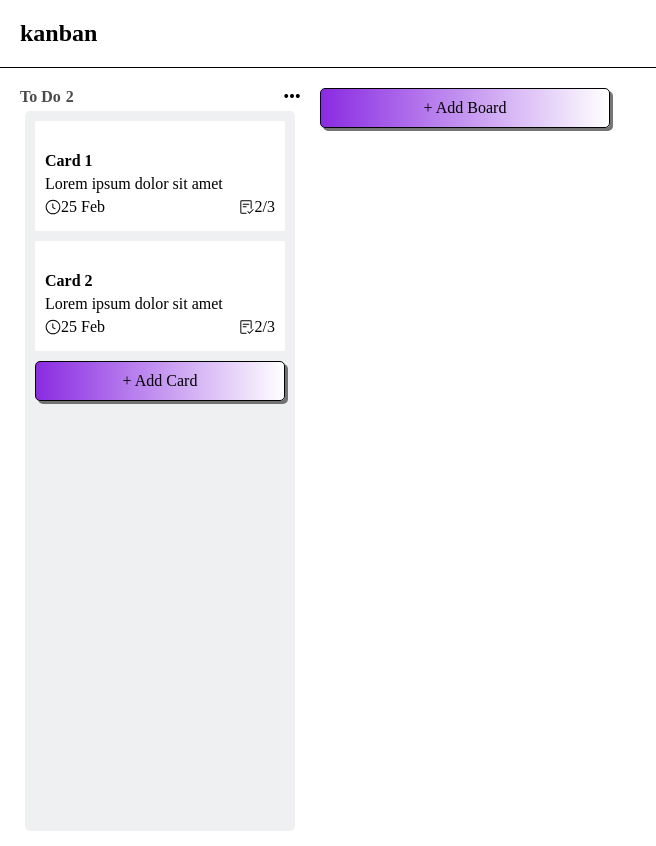
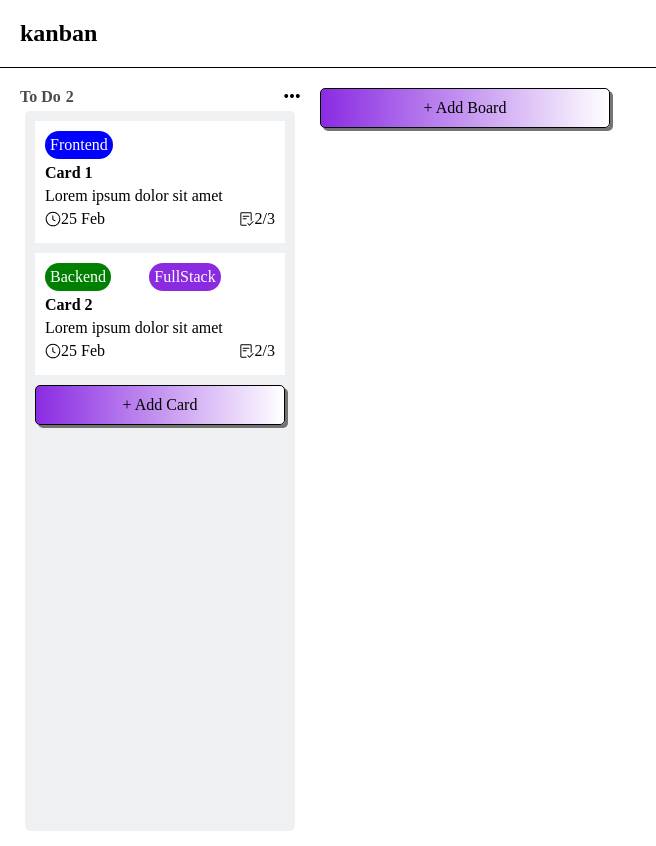
Before and after one commit to SaikatDeb12/kanban-board, a React (Vite) app: page / in a window 1280 px wide. Shown: the whole page, without its empty margins (0-656 px from the left). Built offline with nearby package versions, Linux system fonts and the light colour scheme.

Commit message:
multiple labels

```diff
--- a/src/App.jsx
+++ b/src/App.jsx
@@ -79,20 +79,8 @@ function App() {
       ...board,
       {
         id: Date.now() + Math.random(),
-        title: "To Do",
-        cards: [
-          {
-            id: Date.now() + Math.random(),
-            title: "Card 2",
-            task: ["Some coding"],
-            label: {
-              tag: "Backend",
-              color: "green",
-            },
-            desc: "Lorem ipsum dolor sit amet",
-            date: "25 Feb",
-          },
-        ],
+        title: value,
+        cards: [],
       },
     ]);
   };
--- a/src/Components/Card/Card.jsx
+++ b/src/Components/Card/Card.jsx
@@ -41,7 +41,7 @@ const Card = ({
       >
         <div className="card-top">
           <div className="card-label">
-            {cards.labels?.map((label, index) => (
+            {cards.label?.map((label, index) => (
               <Chip key={index} text={label.tag} color={label.color} />
             ))}
             <SlOptions
--- a/src/Components/Card/CardInfo/CardInfo.jsx
+++ b/src/Components/Card/CardInfo/CardInfo.jsx
@@ -133,7 +133,11 @@ const CardInfo = ({ onClose, card, boardId, updateCard }) => {
                       checked={item.completed}
                       onChange={() => {
                         const newTasks = values.task.map((t, index) =>
-                          index === key ? { ...t, completed: !t.completed } : t
+                          index === key ? (
+                            { ...t, completed: !t.completed }
+                          ) : (
+                            <p>{t}</p>
+                          )
                         );
                         setValues({ ...values, task: newTasks });
                       }}
```
